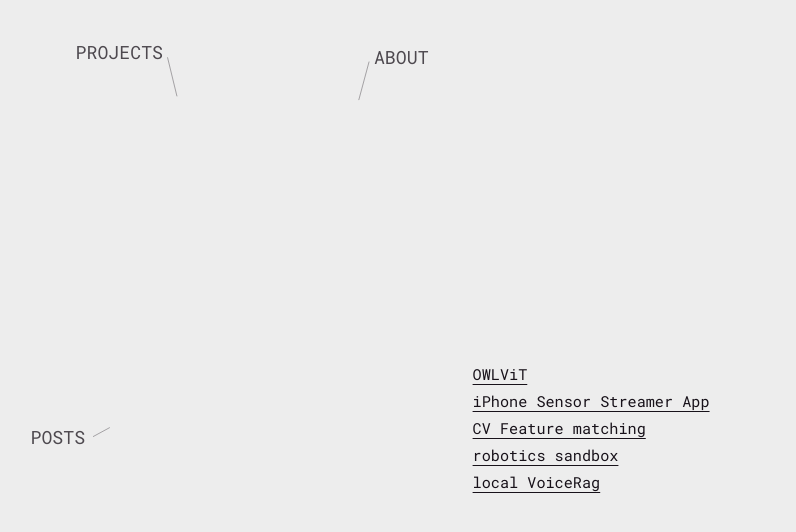
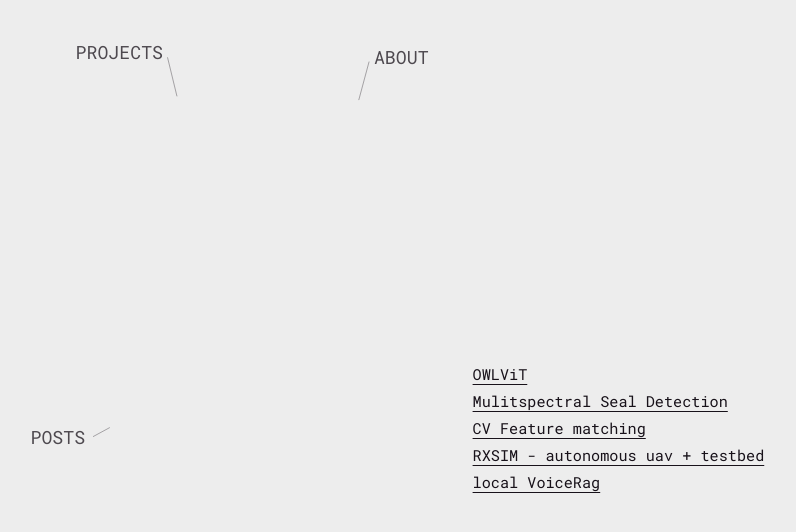
Before and after one commit to LMamon/lmamon.github.io, a Next.js app: page /projects in a window 1280 px wide. Shown: the top 532 px of the page, without its empty margins (45-841 px from the left). Built offline with nearby package versions, Linux system fonts and the light colour scheme.

Commit message:
chore: updated projects

```diff
--- a/app/projects/page.tsx
+++ b/app/projects/page.tsx
@@ -10,7 +10,7 @@ export default function Projects() {
           </li>
           <li className={styles.projectsRow}>
             <a
-              href="https://github.com/LMamon/iPhoneStreaming">iPhone Sensor Streamer App
+              href="https://github.com/LMamon/arctic-seals-rso">Mulitspectral Seal Detection
             </a>
           </li>
           <li className={styles.projectsRow}>
@@ -20,7 +20,7 @@ export default function Projects() {
           </li>
           <li className={styles.projectsRow}>
             <a
-              href="https://github.com/LMamon/robo-sandbox">robotics sandbox
+              href="https://github.com/LMamon/RXSIM">RXSIM - autonomous uav + testbed
             </a>
           </li>
           <li className={styles.projectsRow}>
```
